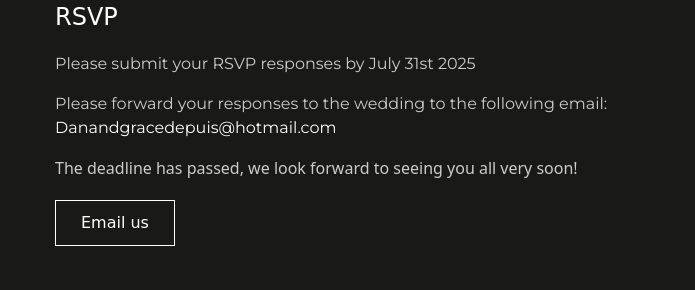
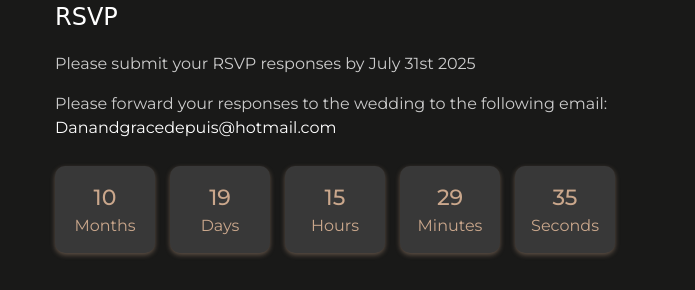
Before and after one commit to DevJWPlat/Grace-and-Dan, a plain HTML site: page index.html in a window 1280 px wide. Shown: the part 3167-3457 px from the top of the page, 585-1280 px from the left. Drawn offline with nearby package versions, Linux system fonts and the light colour scheme; a web font is replaced by a local one.

Commit message:
countdown

```diff
--- a/assets/css/style.scss
+++ b/assets/css/style.scss
@@ -745,12 +745,75 @@ footer {
       justify-content: flex-start;
       padding: 20px;
     }
-    div span:last-of-type{
-    font-size: 24px;
-      text-transform: uppercase;
-  }
     .number {
     font-size: 34px;
     padding-right: 30px;
   }
-  }
+}
+
+#countdown-container {
+    text-align: center;
+    width: 100%;
+    margin-bottom: 20px;
+}
+
+/* Countdown styling */
+#countdown {
+    display: flex;
+    gap: 15px;
+    margin-top: 10px;
+    font-size: 16px;
+}
+
+/* Individual time box styling */
+.time-box {
+    background-color: #383838;
+    padding: 15px;
+    border-radius: 10px;
+    min-width: 100px;
+    text-align: center;
+    box-shadow: 0 2px 5px rgba(202, 167, 140, 0.4);
+}
+
+.time-box span {
+    font-size: 22px !important;
+    color: #CAA78C;
+    font-family: "Montserrat", sans-serif;
+    font-weight: 500;
+}
+
+.time-label {
+    font-size: 16px;
+    color: #CAA78C;
+    font-family: "Montserrat", sans-serif;
+}
+
+@media screen and (max-width:1200px){
+    #countdown {
+        flex-direction: column;
+    }
+    .time-box {
+        width: 100px;
+        text-align: center;
+    }
+}
+
+@media screen and (max-width:1000px){
+    #countdown {
+        flex-direction: row;
+    }
+    .time-box {
+        width: auto;
+        text-align: center;
+    }
+}
+
+@media screen and (max-width:600px){
+    #countdown {
+        flex-direction: column;
+    }
+    .time-box {
+        width: 100%;
+        text-align: center;
+    }
+}
--- a/index.html
+++ b/index.html
@@ -145,26 +145,28 @@
             <p>Please submit your RSVP responses by July 31st 2025</p>
             <p>Please forward your responses to the wedding to the following email: <a href="mailto:Danandgracedepuis@hotmail.com">Danandgracedepuis@hotmail.com</a></p>
             <!-- insert countdown here -->
-            <div class="countdown" id="countdown">
-                <div>
-                  <span class="number months" id="months"></span>
-                  <span>Months</span>
+            <div id="countdown-container">
+                <div id="countdown">
+                    <div class="time-box">
+                        <span id="months"></span>
+                        <div class="time-label">Months</div>
                     </div>
-                 <div>
-                  <span class="number days" id="days"></span>
-                  <span>Days</span>
+                    <div class="time-box">
+                        <span id="days"></span>
+                        <div class="time-label">Days</div>
                     </div>
-                 <div>
-                  <span class="number hours" id="hours"></span>
-                  <span>Hours</span>
+                    <div class="time-box">
+                        <span id="hours"></span>
+                        <div class="time-label">Hours</div>
                     </div>
-                 <div>
-                  <span class="number minutes" id="minutes"></span>
-                  <span>Minutes</span>
+                    <div class="time-box">
+                        <span id="minutes"></span>
+                        <div class="time-label">Minutes</div>
                     </div>
-                 <div>
-                  <span class="number seconds" id="seconds"></span>
-                  <span>Seconds</span>
+                    <div class="time-box">
+                        <span id="seconds"></span>
+                        <div class="time-label">Seconds</div>
+                    </div>
                 </div>
             </div>
             <a href="mailto:Danandgracedepuis@hotmail.com" class="main-btn">Email us</a>
@@ -316,9 +318,13 @@
                 $("body").toggleClass("is--active");
                 $(".mobile-menu-btn").toggleClass("open");
             })
+        });
+      </script>
 
-             // Set the date to countdown to
-             var countdownDate = new Date("2025-31-07T00:00:00").getTime();
+<script>
+    $(document).ready(function() {
+        // Set the date to countdown to (e.g., wedding date)
+        var countdownDate = new Date("2025-07-31T12:00:00").getTime(); // Correct date format
 
         // Update the countdown every 1 second
         var countdownFunction = setInterval(function() {
@@ -340,12 +346,11 @@
                 $('#seconds').text(seconds);
             } else {
                 clearInterval(countdownFunction);
-                        $('#countdown').text("The deadline has passed, we look forward to seeing you all very soon!");
+                $('#countdown-container').html("<p style='font-size: 20px; color: white; font-weight: 700; margin-top: 40px;'>The deadline has passed, we look forward to seeing you all very soon!</p>");
             }
         }, 1000);
     });
+</script>
 
-
-      </script>
 </body>
 </html>
```
Also changed, not shown: test-2.html (+0 -29 lines), assets/css/style.css, 1 other file. Lines whose indentation alone changed are shown as unchanged.
